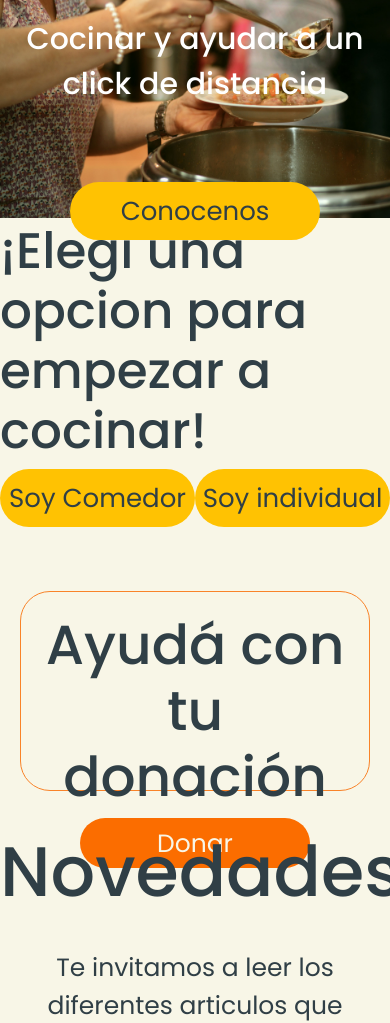
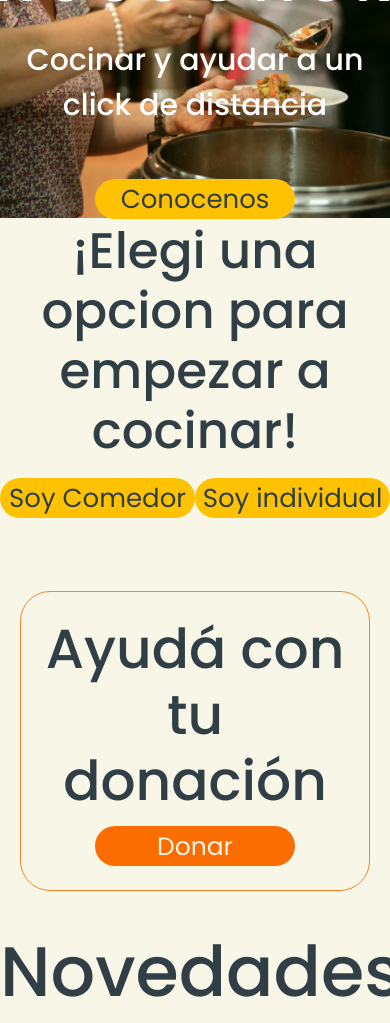
Before and after one commit to alinoelia/proyecto-receclick, a website built with Vite: page index.html in a window 390 px wide. Shown: the part 117-1140 px from the top of the page. Built offline with nearby package versions, Linux system fonts and the light colour scheme; files whose address does not match are found by name.

Commit message:
avances i

```diff
--- a/css/style.css
+++ b/css/style.css
@@ -339,6 +339,7 @@ footer{
     .donar{
         display: flex;
         flex-direction: column;
+        height: 300px;
     }
     .texto-encima{
         max-width: 400px;
@@ -346,4 +347,19 @@ footer{
     .inicio h1{
         font-size: 4rem;
     }
+    .boton-1{
+        height: 40px;
+        max-width: 200px;
+    }
+    .boton-2{
+        height: 40px;
+        max-width: 200px;
+    }
+    .boton-info{
+        height: 40px;
+        max-width: 200px;
+    }
+    .contenedor-p{
+        text-align: center;
+    }
 }
```
Also changed, not shown: index.html (+0 -1 lines).
